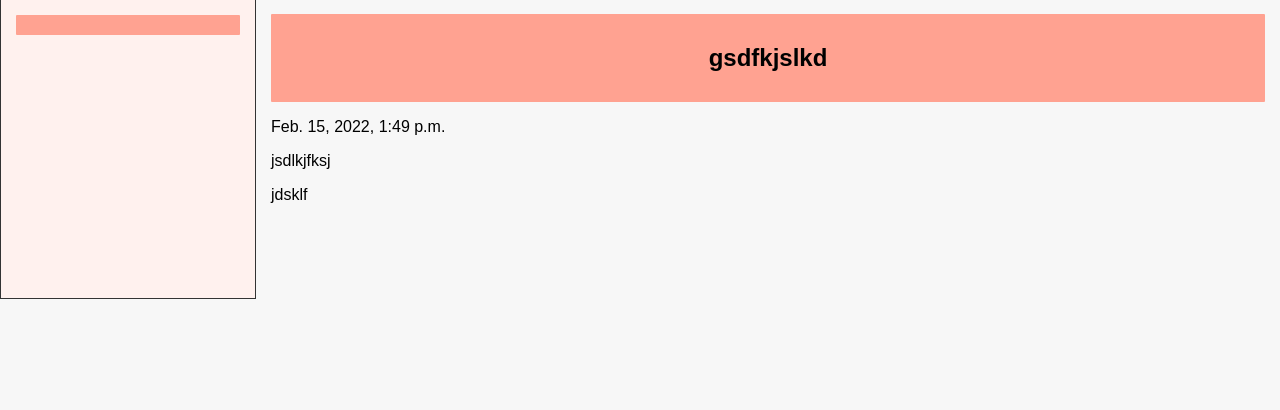
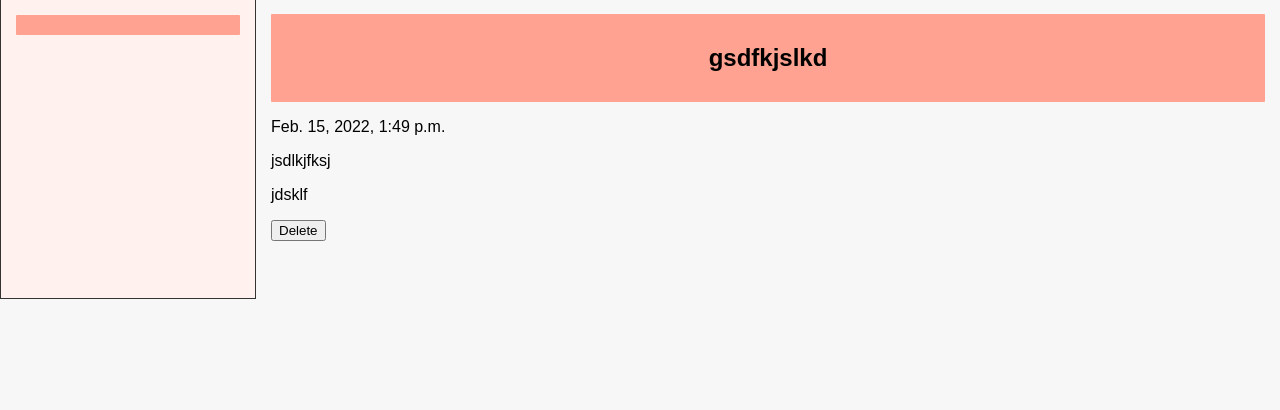
Before and after one commit to hansjhaland/projects, a Django app: page /recipe/1 in a window 1280 px wide. Shown: the part 51-461 px from the top of the page. Run offline with Django 4.2, Linux system fonts and the light colour scheme; data comes from the database, SQL or seed files in the repository; both versions use the stored data as it was before the commit.

Commit message:
made an delete button on recipe(#6)

```diff
--- a/what2eat/recipe/templates/recipe/selected.html
+++ b/what2eat/recipe/templates/recipe/selected.html
@@ -8,4 +8,8 @@
 <p>{{recipe.publishedDate}}</p>
 <p>{{recipe.ingredients}}</p>
 <p>{{recipe.description}}</p>
+<form action="#" method="post">
+    {% csrf_token %}
+    <button type="submit", name="delete", value="delete">Delete</button>
+</form>
 {%endblock%}
--- a/what2eat/recipe/views.py
+++ b/what2eat/recipe/views.py
@@ -1,6 +1,6 @@
 from multiprocessing import context
 from django.http import HttpResponse, HttpResponseRedirect
-from django.shortcuts import render
+from django.shortcuts import get_object_or_404, redirect, render
 from .models import Recipe, RecipeForm
 
 # Create your views here.
@@ -42,4 +42,9 @@ def create_recipe(request):
 
 def show_recipe(response, id):
     recipe = Recipe.objects.get(id=id)
+
+    if response.method == 'POST':
+        recipe.delete()
+        return redirect('/recipe')
+
     return render(response, "recipe/selected.html", {"recipe":recipe})
```
Also changed, not shown: what2eat/db.sqlite3.
